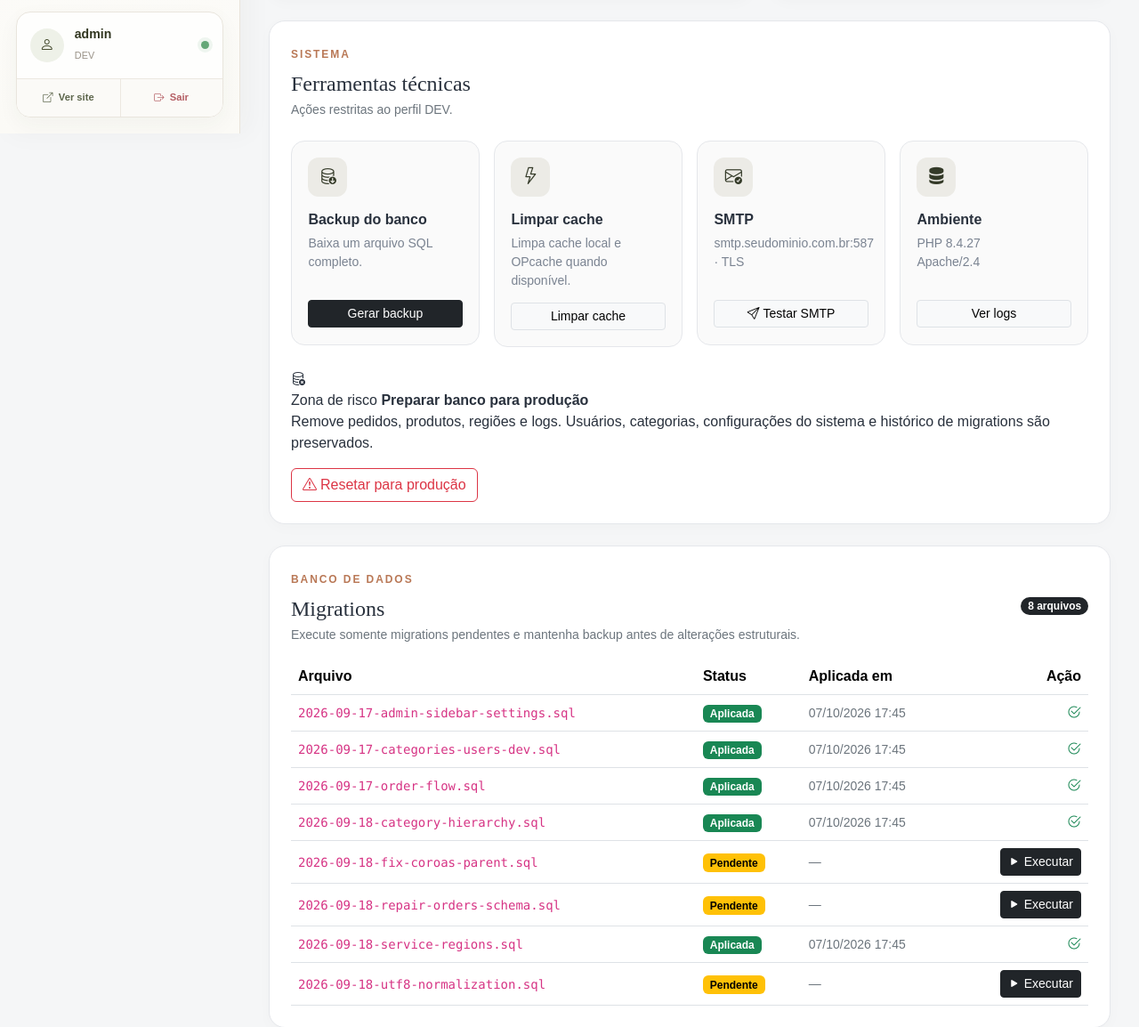
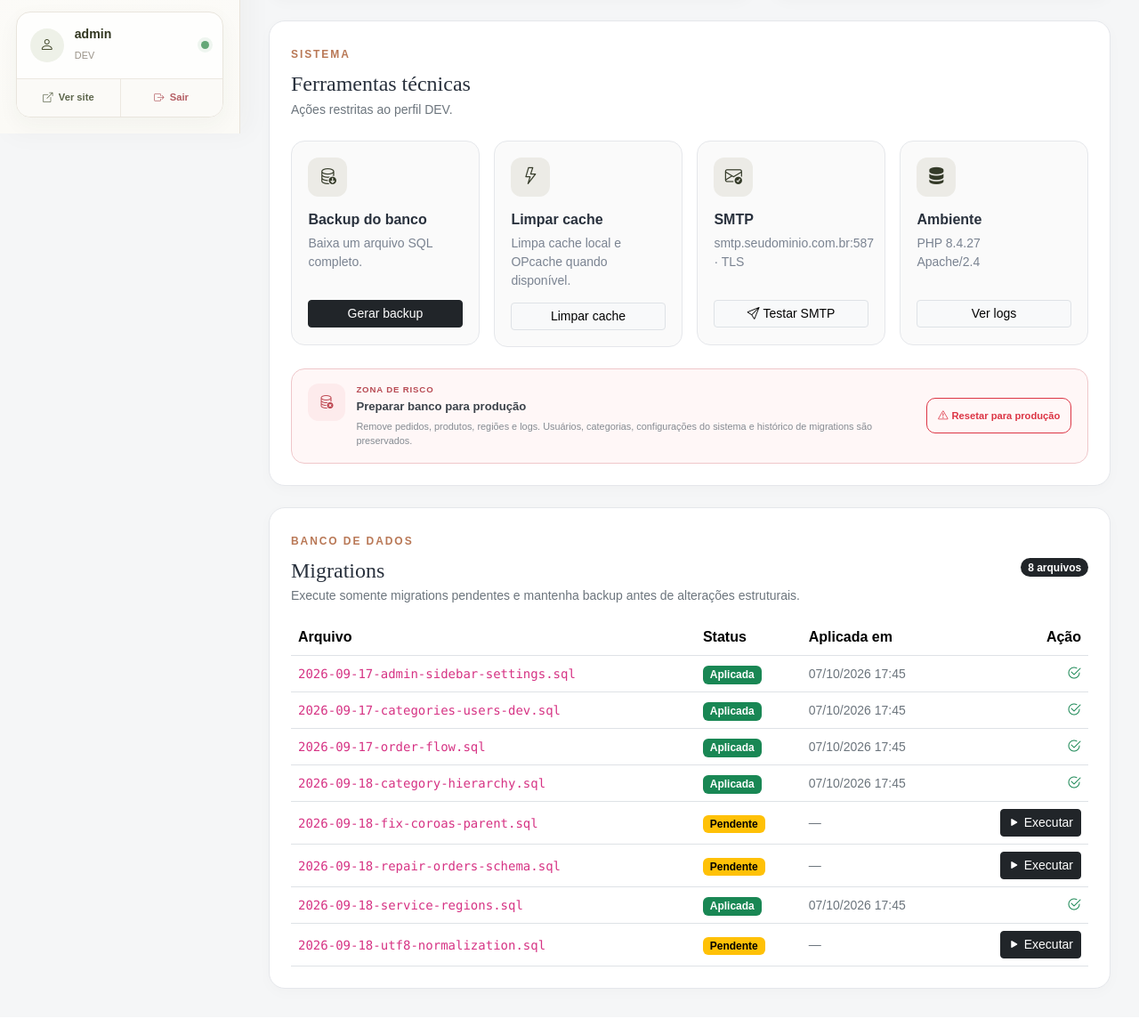
Before and after one commit to MiguelAlmeidaJ/Flora_Camily, a PHP site: page /admin-configuracoes.php in a window 1280 px wide. Shown: the part 650-1804 px from the top of the page at 89% size. After the commit the page ends 1765 px from the top, so only its background shows below. Run offline with PHP 8.4, Linux system fonts and the light colour scheme; a user stored in the database is signed in; data comes from the database, SQL or seed files in the repository; data that the repository does not hold is empty; some libraries are stand-ins or nearby versions.

Commit message:
style: destaca zona de reset para producao

```diff
--- a/assets/css/admin-panel.css
+++ b/assets/css/admin-panel.css
@@ -3417,3 +3417,143 @@
         flex-direction: column;
     }
 }
+
+
+/* Reset do banco para produção */
+.admin-production-reset {
+    display: flex;
+    align-items: center;
+    justify-content: space-between;
+    gap: 1rem;
+    padding: 1rem 1.1rem;
+    border: 1px solid #efc7ca;
+    border-radius: 15px;
+    background: #fff7f7;
+}
+.admin-production-reset-copy {
+    display: flex;
+    align-items: flex-start;
+    gap: .8rem;
+    min-width: 0;
+}
+.admin-production-reset-icon {
+    width: 42px;
+    height: 42px;
+    flex: 0 0 42px;
+    display: grid;
+    place-items: center;
+    border-radius: 12px;
+    background: #fdebec;
+    color: #bd4650;
+    font-size: 1rem;
+}
+.admin-production-reset-kicker {
+    display: block;
+    color: #b84b54;
+    font-size: .6rem;
+    font-weight: 850;
+    letter-spacing: .09em;
+    text-transform: uppercase;
+}
+.admin-production-reset-copy strong {
+    display: block;
+    margin-top: .1rem;
+    color: #3b424a;
+    font-size: .82rem;
+}
+.admin-production-reset-copy p {
+    max-width: 760px;
+    margin: .25rem 0 0;
+    color: #858b92;
+    font-size: .68rem;
+    line-height: 1.5;
+}
+.admin-production-reset-button {
+    flex: 0 0 auto;
+    min-height: 40px;
+    border-radius: 10px;
+    font-size: .7rem;
+    font-weight: 800;
+}
+.admin-production-reset-modal {
+    border-color: #efc7ca;
+}
+.production-reset-warning {
+    display: flex;
+    align-items: flex-start;
+    gap: .7rem;
+    padding: .85rem;
+    border: 1px solid #f0c9cc;
+    border-radius: 12px;
+    background: #fff5f5;
+    color: #a5424a;
+}
+.production-reset-warning > i {
+    margin-top: .05rem;
+    font-size: 1rem;
+}
+.production-reset-warning strong,
+.production-reset-warning span {
+    display: block;
+}
+.production-reset-warning strong {
+    font-size: .72rem;
+}
+.production-reset-warning span {
+    margin-top: .15rem;
+    color: #9a7377;
+    font-size: .64rem;
+    line-height: 1.45;
+}
+.production-reset-columns {
+    display: grid;
+    grid-template-columns: repeat(2, minmax(0,1fr));
+    gap: .75rem;
+    margin-top: .85rem;
+}
+.production-reset-preserve,
+.production-reset-remove {
+    display: grid;
+    gap: .38rem;
+    padding: .8rem;
+    border: 1px solid #e7e9e5;
+    border-radius: 12px;
+    background: #fbfcfa;
+}
+.production-reset-preserve > span,
+.production-reset-remove > span {
+    margin-bottom: .1rem;
+    color: #8b9299;
+    font-size: .58rem;
+    font-weight: 850;
+    letter-spacing: .06em;
+    text-transform: uppercase;
+}
+.production-reset-preserve strong,
+.production-reset-remove strong {
+    color: #4f5760;
+    font-size: .66rem;
+    font-weight: 750;
+}
+.production-reset-preserve strong i {
+    color: #3f8c59;
+}
+.production-reset-remove {
+    border-color: #f0d9db;
+    background: #fffafa;
+}
+.production-reset-remove strong {
+    color: #8c555b;
+}
+@media (max-width: 767.98px) {
+    .admin-production-reset {
+        align-items: flex-start;
+        flex-direction: column;
+    }
+    .admin-production-reset-button {
+        width: 100%;
+    }
+    .production-reset-columns {
+        grid-template-columns: 1fr;
+    }
+}
```
